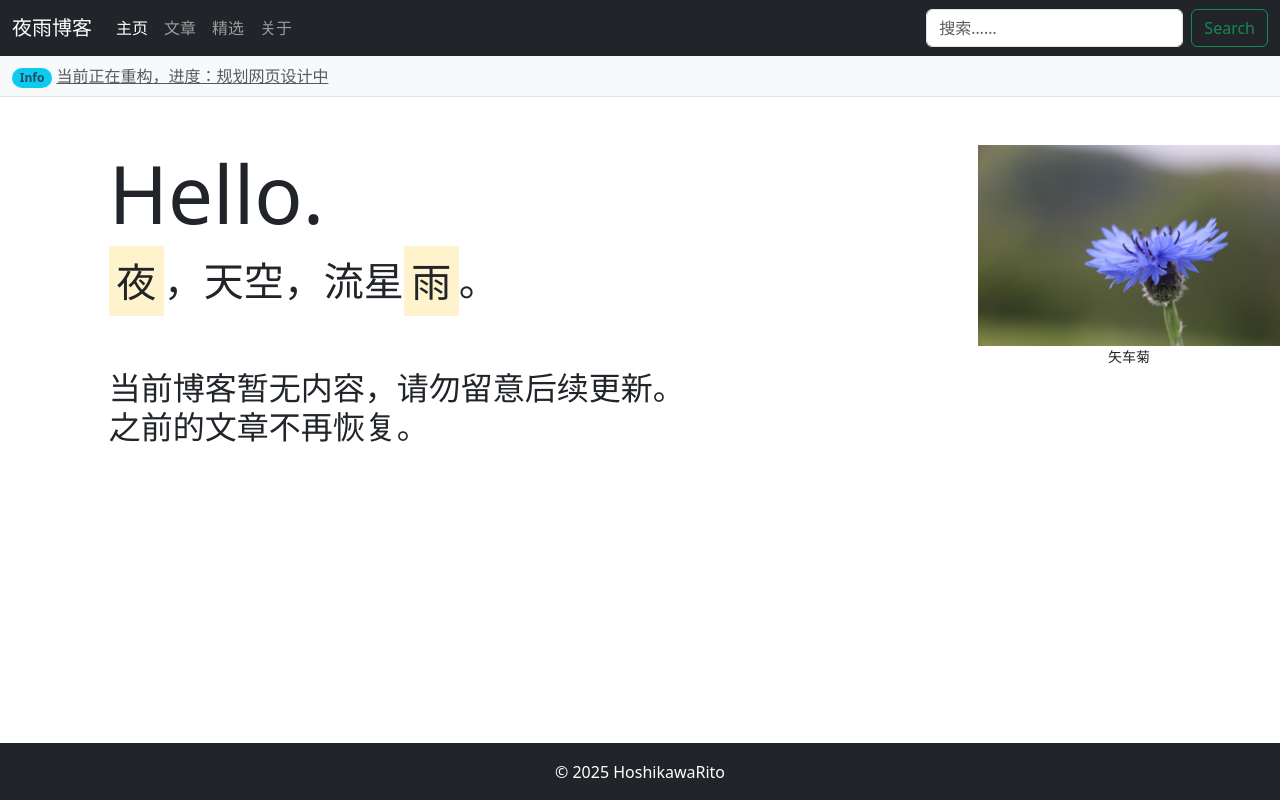
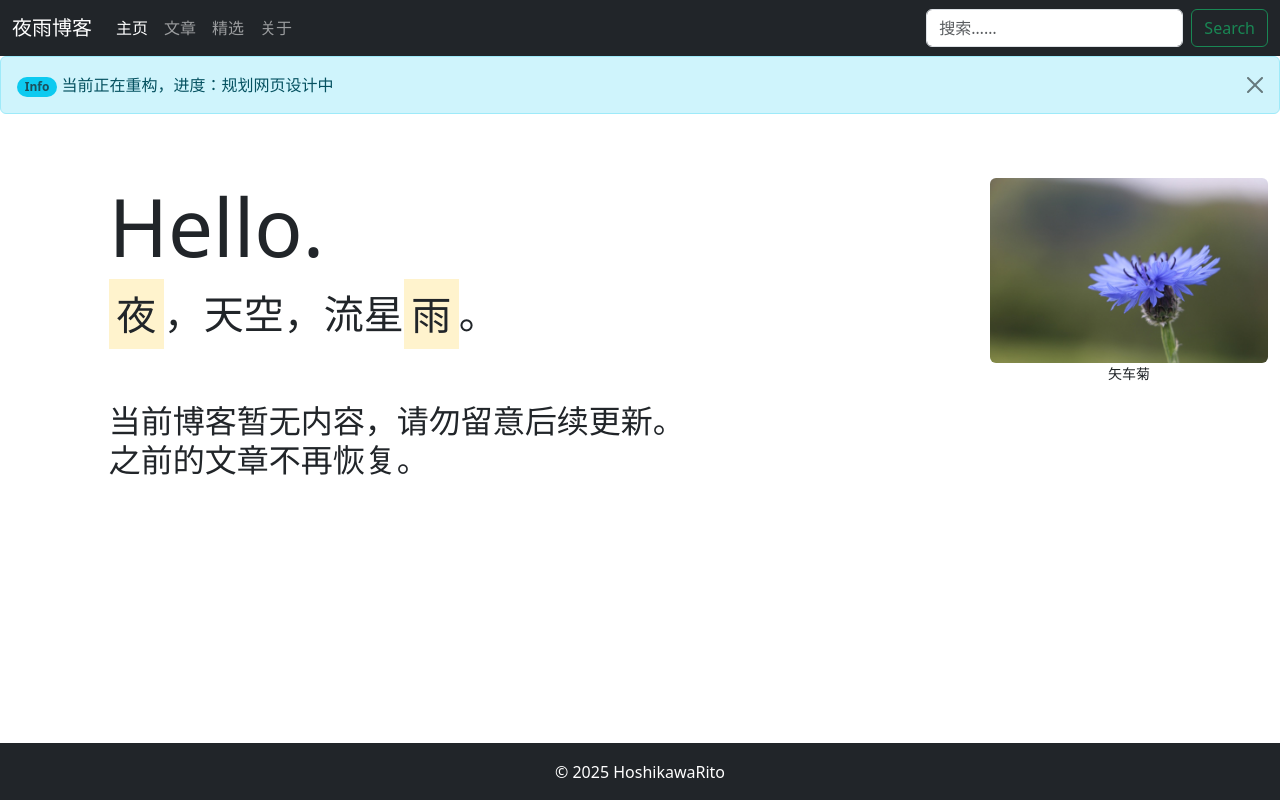
Before and after one commit to HoshikawaRito/hoshikawarito.github.io, a plain HTML site: page index.html in a window 1280 px wide. Drawn offline with nearby package versions, Linux system fonts and the light colour scheme.

Commit message:
结构文件确认

```diff
--- a/index.html
+++ b/index.html
@@ -5,6 +5,7 @@
     <meta name="viewport" content="width=device-width, initial-scale=1" charset="UTF-8">
     <title>夜雨博客</title>
     <link rel="stylesheet" href="https://cdn.jsdelivr.net/npm/bootstrap@5.3.7/dist/css/bootstrap.min.css">
+    <script src="https://cdn.staticfile.net/twitter-bootstrap/5.1.1/js/bootstrap.bundle.min.js"></script>
 </head>
 
 <body class="d-flex flex-column min-vh-100">
@@ -37,9 +38,10 @@
             </div>
         </div>
     </nav>
-    <div class="container-fluid py-2 bg-light border-bottom">
+    <div class="alert alert-info alert-dismissible">
+        <button type="button" class="btn-close" data-bs-dismiss="alert"></button>
         <span class="badge rounded-pill bg-info text-muted">Info</span>
-        <a href="#" class="text-muted">当前正在重构，进度：规划网页设计中</a>
+        当前正在重构，进度：规划网页设计中
     </div>
     <div class="row">
         <div class="col-8 offset-1 pt-5">
@@ -48,8 +50,8 @@
             <br><br>
             <h2>当前博客暂无内容，请勿留意后续更新。<br>之前的文章不再恢复。</h2>
         </div>
-        <div class="col-3 pt-5 width-auto height-auto">
-            <img src="cornflower.jpg" class="img-fluid" alt="Cornflower">
+        <div class="col-3 pt-5 px-4">
+            <img src="./cornflower.jpg" class="img-fluid rounded mx-auto d-block" alt="Cornflower">
             <p class="text-center small">矢车菊</p>
         </div>
     </div>
```
Also changed, not shown: article.html (added), specialArticle.html (added).
